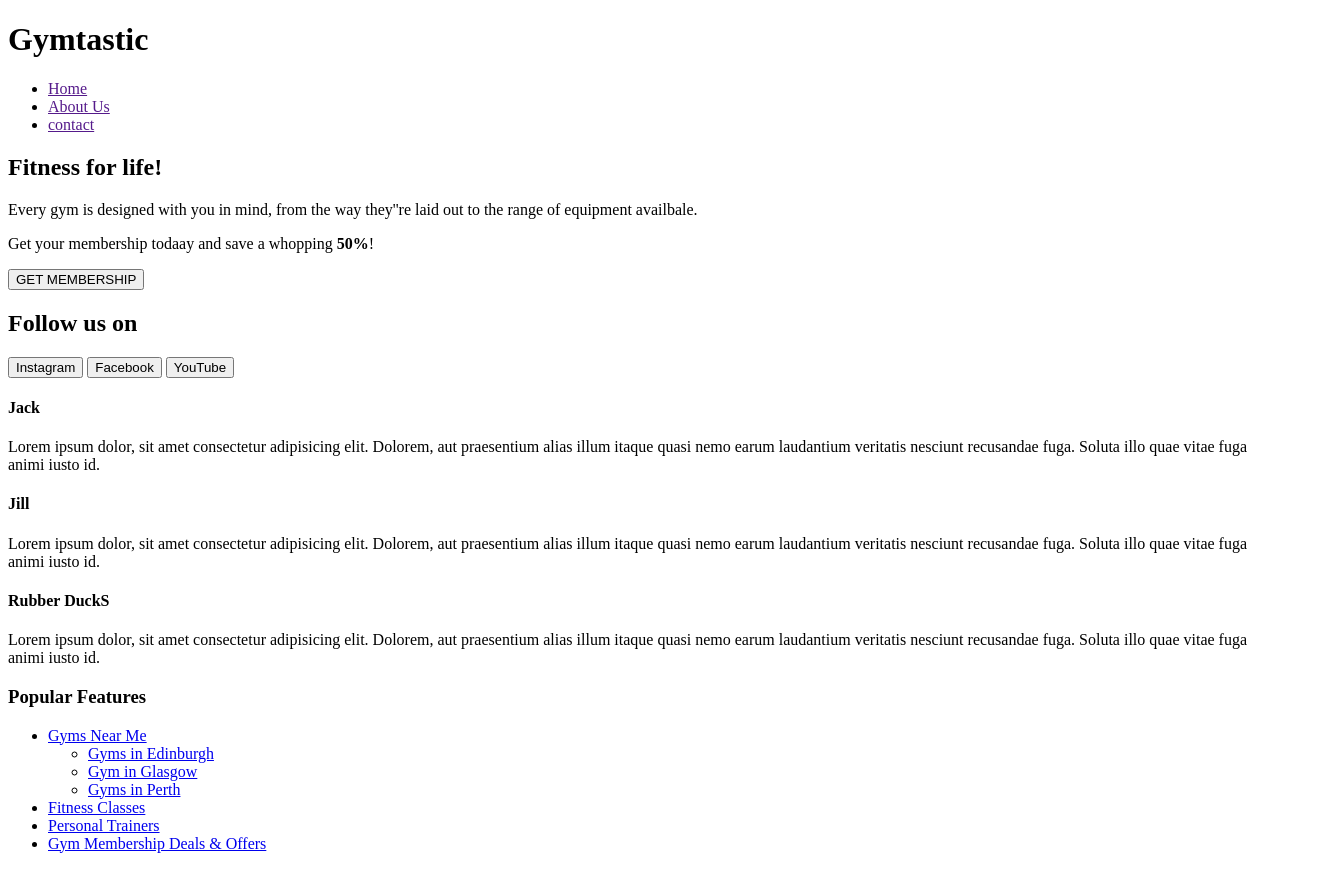
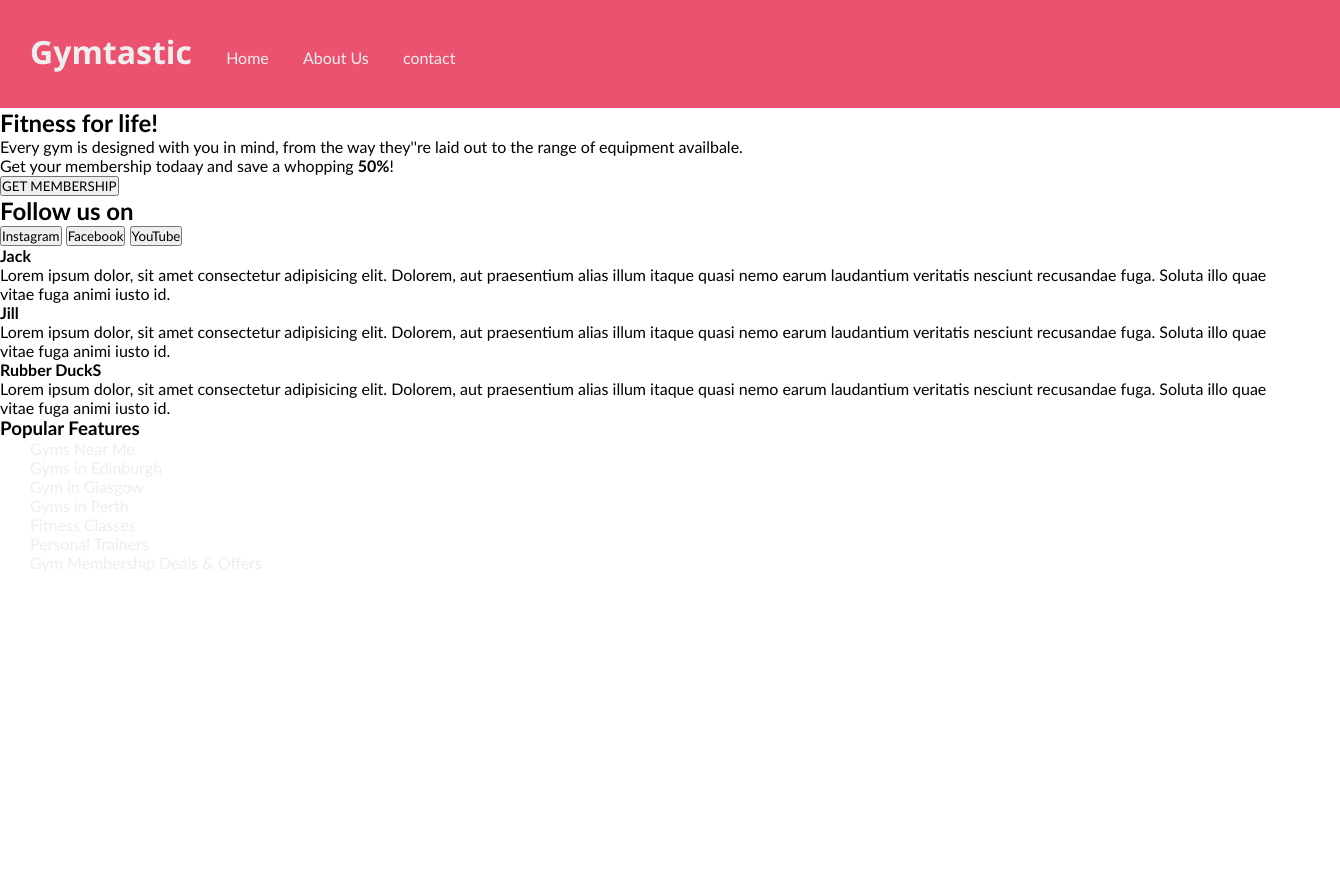
Before and after one commit to duncan0801/boolean-uk-html-gymtastic, a website: page index.html in a window 1280 px wide. Shown: the whole page, 1340 px wide, since content can reach past the window. After the commit the page ends 800 px from the top, so only its background shows below. Drawn offline with Linux system fonts and the light colour scheme.

Commit message:
css for header

```diff
--- a/index.html
+++ b/index.html
@@ -4,6 +4,7 @@
     <meta charset="UTF-8" />
     <meta name="viewport" content="width=device-width, initial-scale=1.0" />
     <meta http-equiv="X-UA-Compatible" content="ie=edge" />
+    <link rel="stylesheet" href="/styles.css" />
     <title>Gymtastic</title>
   </head>
   <body>
@@ -33,7 +34,7 @@ In this page add the about information, and after create a section that has a ro
 
     <!-- NAVBAR AND HEADER -->
 
-    <div class="section navbar-div">
+    <header class="section navbar-div">
       <div class="logodiv">
         <h1 class="logo">Gymtastic</h1>
       </div>
@@ -45,7 +46,7 @@ In this page add the about information, and after create a section that has a ro
           <li class="nav-button" id="contact"><a href="">contact</a></li>
         </ul>
       </nav>
-    </div>
+    </header>
 
     <!-- MAIN SECTION -->
 
--- /dev/null
+++ b/styles.css
@@ -0,0 +1,32 @@
+* {
+  margin: 0;
+  padding: 0;
+  font-family: "Gill Sans", "Gill Sans MT", Calibri, "Trebuchet MS", sans-serif;
+}
+
+h1 {
+  font-family: "Segoe UI", Tahoma, Geneva, Verdana, sans-serif;
+}
+
+.logodiv,
+nav,
+.nav-button {
+  display: inline-block;
+}
+
+header {
+  width: 100%;
+  height: 3em;
+
+  padding: 30px;
+  background-color: #ea526f;
+
+  color: #eeeeee;
+}
+
+a {
+  text-align: center;
+  text-decoration: none;
+  color: #eeeeee;
+  padding-left: 30px;
+}
```
